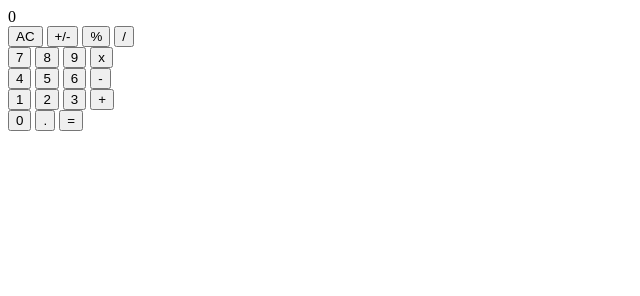
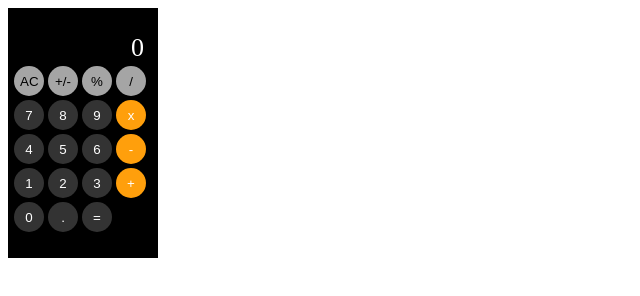
Before and after one commit to deeun/study-javascript, a plain HTML site: page calculator/index.html in a window 1280 px wide. Shown: the whole page, without its empty margins (0-640 px from the left). Drawn offline with Linux system fonts and the light colour scheme.

Commit message:
Design : 계산기 디자인

```diff
--- a/calculator/index.html
+++ b/calculator/index.html
@@ -26,13 +26,13 @@
                 <button onclick={numSeven()}>7</button>
                 <button onclick={numEight()}>8</button>
                 <button onclick={numNine()}>9</button>
-                <button onclick={multi()}>x</button>
+                <button class="orange" onclick={multi()}>x</button>
             </div>
             <div id="thirdRow">
                 <button onclick={numFour()}>4</button>
                 <button onclick={numFive()}>5</button>
                 <button onclick={numSix()}>6</button>
-                <button onclick={sub()}>-</button>
+                <button class="orange" onclick={sub()}>-</button>
             </div>
             <div id="secondRow">
                 <button onclick={numOne()}>1</button>
--- a/calculator/style.css
+++ b/calculator/style.css
@@ -0,0 +1,53 @@
+#container {
+    max-width: 150px;
+    height: 250px;
+    background-color: black;
+}
+
+#result {
+    padding-top: 25px;
+}
+
+#showNum {
+    color: white;
+    font-size: 26px;
+    text-align: right;
+    margin: 0 14px 3px 0;
+}
+
+#buttons {
+    margin-left: 6px;
+    margin-right: 6px;
+}
+
+button {
+    border: none;
+    outline: none;
+    border-radius: 50%;
+    background-color: #333333;
+    color: white;
+    width: 30px;
+    height: 30px;
+}
+
+button:active {
+    background-color: gray;
+}
+
+.orange {
+    background-color: #ff9f0c;
+}
+
+.gray {
+    background-color: #a5a5a5;
+    color: black;
+}
+
+#zero {
+    width: 65px;
+    border-radius: 20px;
+}
+
+#fifthRow, #fourthRow, #thirdRow, #secondRow {
+    margin-bottom: 4px;
+}
```
